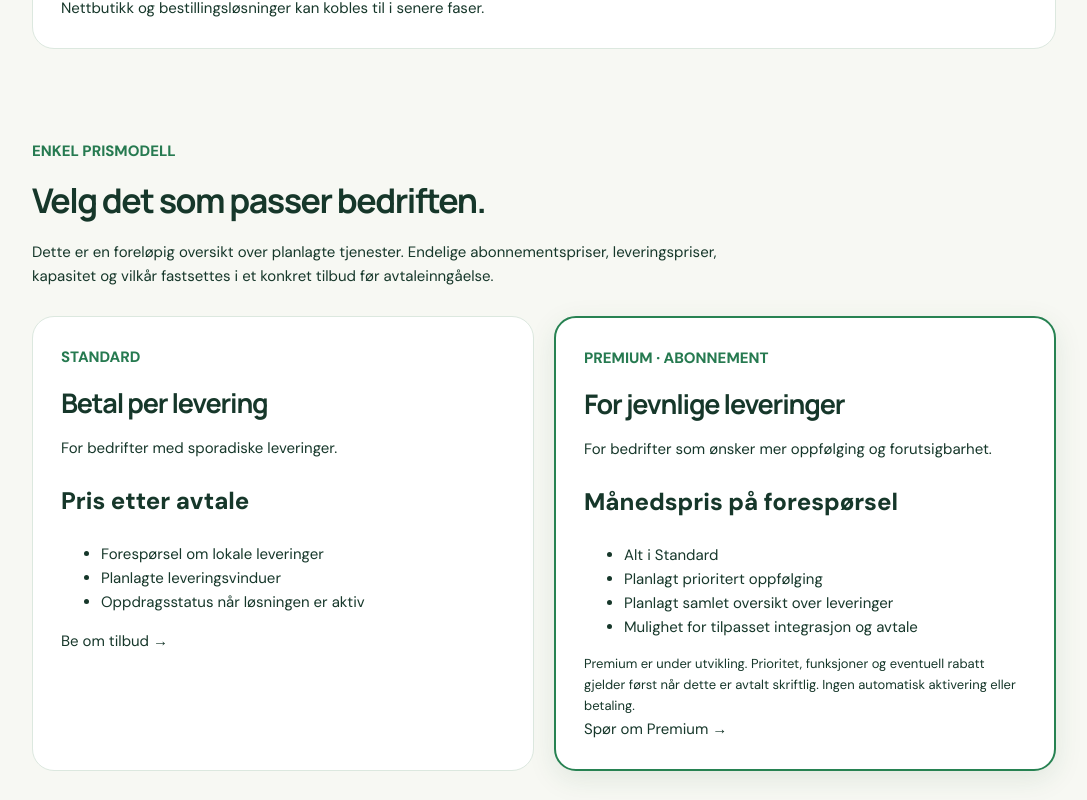
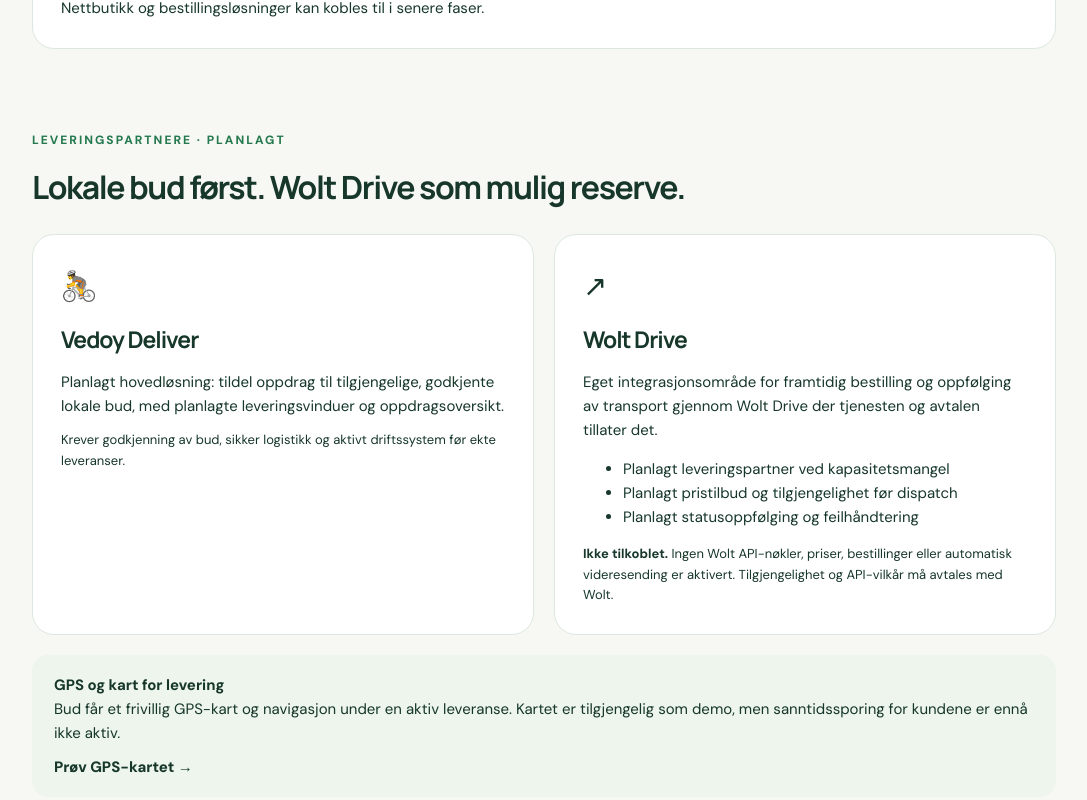
Before and after one commit to leandervedoy/Vedoy-Studio, a Next.js app in the folder apps/vedoy-deliver/: page /bedrift in a window 1280 px wide. Shown: the part 1000-1800 px from the top of the page, without its empty margins (96-1183 px from the left). Built offline with nearby package versions, Linux system fonts and the light colour scheme.

Commit message:
feat(deliver): add Wolt Drive integration area and GPS explanation to business page

```diff
--- a/apps/vedoy-deliver/app/bedrift/page.tsx
+++ b/apps/vedoy-deliver/app/bedrift/page.tsx
@@ -11,6 +11,17 @@ export default function BusinessPage(){
  <header style={{display:"flex",justifyContent:"space-between",alignItems:"center",gap:18,flexWrap:"wrap",marginBottom:75}}><Link href="/" style={{fontWeight:850,fontSize:22}}>vedoy<span style={{color:"#278252"}}>deliver</span></Link><nav style={{display:"flex",gap:22,flexWrap:"wrap"}}><Link href="/lonn">Jobb og lønn</Link><a href="#abonnement">Abonnement</a><a href="#kontakt">Kontakt</a></nav></header>
  <p style={{fontWeight:800,color:"#267a50",letterSpacing:2,fontSize:12}}>VEDOY DELIVER FOR BEDRIFTER</p><h1 style={{fontSize:"clamp(38px,6vw,68px)",lineHeight:1.08,margin:"14px 0 22px",maxWidth:850}}>Lokal levering, uten å bygge ditt eget budteam.</h1><p style={{fontSize:20,maxWidth:760}}>La kundene bestille fra bedriften din. Vedoy Deliver utvikles for planlagte lokale leveringer, med oversikt og en enklere hverdag for butikker og serveringssteder.</p><a href="#kontakt" style={{display:"inline-block",background:"#163f2e",color:"#fff",padding:"14px 24px",borderRadius:30,marginTop:28,fontWeight:700}}>Snakk med Vedøy ↗</a>
  <section style={{marginTop:90}}><h2 style={{fontSize:32,marginBottom:24}}>Dette planlegger vi å tilby</h2><div style={{display:"flex",gap:18,flexWrap:"wrap"}}>{[["📦","Bestillinger","Bedriften registrerer leveringsbehov og følger status."],["🚴","Lokale bud","Oppdrag matches med tilgjengelige, godkjente bud."],["🗓️","Planlagt levering","Leveringsvinduer gir bedre kapasitet og mer forutsigbarhet."],["🔗","Mulige integrasjoner","Nettbutikk og bestillingsløsninger kan kobles til i senere faser."]].map(([icon,title,desc])=><article key={title} style={card}><div style={{fontSize:28}}>{icon}</div><h3 style={{margin:"12px 0"}}>{title}</h3><p>{desc}</p></article>)}</div></section>
+ <section id="leveringspartnere" style={{marginTop:82,scrollMarginTop:24}}>
+ <p style={{fontSize:12,fontWeight:800,letterSpacing:2,color:"#267a50"}}>LEVERINGSPARTNERE · PLANLAGT</p>
+ <h2 style={{fontSize:32,margin:"12px 0 20px"}}>Lokale bud først. Wolt Drive som mulig reserve.</h2>
+ <div style={{display:"flex",gap:20,flexWrap:"wrap"}}>
+  <article style={card}><div style={{fontSize:29}}>🚴</div><h3 style={{fontSize:23,margin:"12px 0"}}>Vedoy Deliver</h3><p>Planlagt hovedløsning: tildel oppdrag til tilgjengelige, godkjente lokale bud, med planlagte leveringsvinduer og oppdragsoversikt.</p><p style={{fontSize:13,marginTop:12}}>Krever godkjenning av bud, sikker logistikk og aktivt driftssystem før ekte leveranser.</p></article>
+  <article style={card}><div style={{fontSize:29}}>↗</div><h3 style={{fontSize:23,margin:"12px 0"}}>Wolt Drive</h3><p>Eget integrasjonsområde for framtidig bestilling og oppfølging av transport gjennom Wolt Drive der tjenesten og avtalen tillater det.</p><ul><li>Planlagt leveringspartner ved kapasitetsmangel</li><li>Planlagt pristilbud og tilgjengelighet før dispatch</li><li>Planlagt statusoppfølging og feilhåndtering</li></ul><p style={{fontSize:13,marginTop:12}}><strong>Ikke tilkoblet.</strong> Ingen Wolt API-nøkler, priser, bestillinger eller automatisk videresending er aktivert. Tilgjengelighet og API-vilkår må avtales med Wolt.</p></article>
+ </div>
+ <div style={{background:"#edf5ed",padding:"18px 22px",borderRadius:16,marginTop:20}}>
+ <strong>GPS og kart for levering</strong><p>Bud får et frivillig GPS-kart og navigasjon under en aktiv leveranse. Kartet er tilgjengelig som demo, men sanntidssporing for kundene er ennå ikke aktiv.</p>
+ <a href="/levering" style={{display:"inline-block",marginTop:10,fontWeight:800}}>Prøv GPS-kartet →</a></div>
+ </section>
  <section id="abonnement" style={{marginTop:90,scrollMarginTop:25}}><p style={{color:"#267a50",fontWeight:800}}>ENKEL PRISMODELL</p><h2 style={{fontSize:34,margin:"10px 0 12px"}}>Velg det som passer bedriften.</h2><p style={{maxWidth:750,marginBottom:28}}>Dette er en foreløpig oversikt over planlagte tjenester. Endelige abonnementspriser, leveringspriser, kapasitet og vilkår fastsettes i et konkret tilbud før avtaleinngåelse.</p><div style={{display:"flex",gap:20,flexWrap:"wrap"}}>
  <article style={card}><p style={{fontWeight:800,color:"#267a50"}}>STANDARD</p><h3 style={{fontSize:27,margin:"12px 0"}}>Betal per levering</h3><p>For bedrifter med sporadiske leveringer.</p><p style={{fontSize:24,fontWeight:800,margin:"22px 0"}}>Pris etter avtale</p><ul><li>Forespørsel om lokale leveringer</li><li>Planlagte leveringsvinduer</li><li>Oppdragsstatus når løsningen er aktiv</li></ul><a href="#kontakt">Be om tilbud →</a></article>
  <article style={{...card,border:"2px solid #278252",boxShadow:"0 8px 28px #1b56311a"}}><p style={{fontWeight:800,color:"#267a50"}}>PREMIUM · ABONNEMENT</p><h3 style={{fontSize:27,margin:"12px 0"}}>For jevnlige leveringer</h3><p>For bedrifter som ønsker mer oppfølging og forutsigbarhet.</p><p style={{fontSize:24,fontWeight:800,margin:"22px 0"}}>Månedspris på forespørsel</p><ul><li>Alt i Standard</li><li>Planlagt prioritert oppfølging</li><li>Planlagt samlet oversikt over leveringer</li><li>Mulighet for tilpasset integrasjon og avtale</li></ul><p style={{fontSize:13}}>Premium er under utvikling. Prioritet, funksjoner og eventuell rabatt gjelder først når dette er avtalt skriftlig. Ingen automatisk aktivering eller betaling.</p><a href="#kontakt">Spør om Premium →</a></article></div></section>
```
